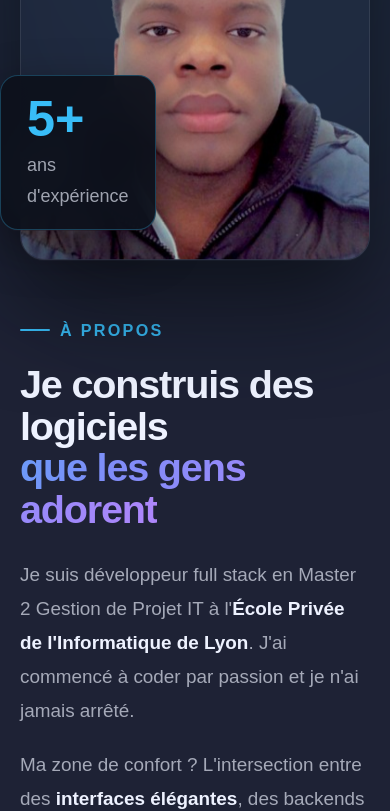
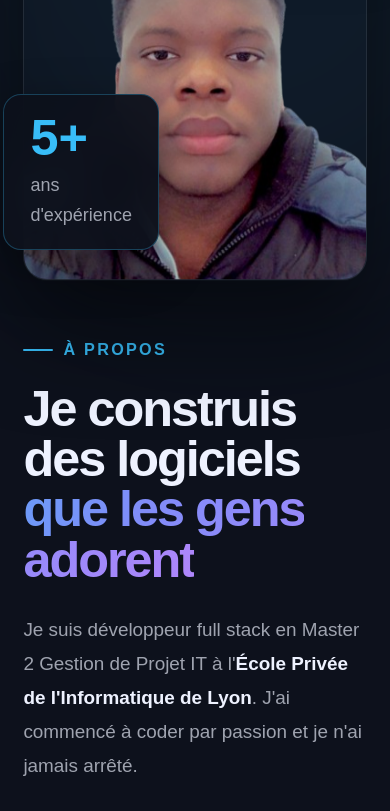
Before and after one commit to Frangin007/portfolio_final_version, a React (Vite) app: page / in a window 390 px wide. Shown: the part 1156-1967 px from the top of the page. Built offline with nearby package versions, Linux system fonts and the light colour scheme.

Commit message:
responsive content

```diff
--- a/src/index.css
+++ b/src/index.css
@@ -3,8 +3,8 @@
 @tailwind utilities;
 
 :root {
-  --bg: #1a1d2e;
-  --bg2: #1e2235;
+  --bg: #0a0d14;
+  --bg2: #0d111c;
   --card: rgba(255,255,255,0.03);
   --card-border: rgba(255,255,255,0.08);
   --card-border-hover: rgba(56,189,248,0.35);
@@ -30,7 +30,6 @@ body {
   -webkit-font-smoothing: antialiased;
   font-size: 1rem;
   line-height: 1.7;
-  overflow-x: hidden;
 }
 
 ::-webkit-scrollbar { width: 5px; }
@@ -40,16 +39,13 @@ body {
 
 .font-display { font-family: var(--font-display); }
 
-/* ── section wrapper ── */
+/* ── section wrapper — full width, generous padding ── */
 .section-wrap {
   width: 100%;
   max-width: 100%;
   padding: 100px 6vw;
   position: relative;
   z-index: 2;
-}
-@media (max-width: 768px) {
-  .section-wrap { padding: 72px 20px; }
 }
 
 /* ── eyebrow label ── */
@@ -76,14 +72,12 @@ body {
 /* ── section title ── */
 .section-title {
   font-family: var(--font-display);
-  font-size: clamp(2.2rem, 4.5vw, 5.5rem);
+  font-size: clamp(2.8rem, 5vw, 5.5rem);
   font-weight: 800;
-  line-height: 1.05;
-  letter-spacing: -0.03em;
+  line-height: 1.0;
+  letter-spacing: -0.04em;
   color: var(--text);
   margin-bottom: 20px;
-  word-break: break-word;
-  overflow-wrap: break-word;
 }
 
 /* ── section subtitle ── */
@@ -156,10 +150,14 @@ body {
   color: var(--text2);
   cursor: pointer;
   transition: all 0.22s ease;
-  white-space: nowrap;
 }
 .fpill:hover { border-color: rgba(56,189,248,0.35); color: var(--text); }
-.fpill.active { background: var(--blue); border-color: var(--blue); color: #040710; box-shadow: 0 4px 20px rgba(56,189,248,0.3); }
+.fpill.active {
+  background: var(--blue);
+  border-color: var(--blue);
+  color: #040710;
+  box-shadow: 0 4px 20px rgba(56,189,248,0.3);
+}
 
 /* ── primary button ── */
 .btn-p {
@@ -234,13 +232,11 @@ a:focus-visible { outline: 2px solid var(--blue); outline-offset: 3px; }
   transition: width 1.3s cubic-bezier(0.16,1,0.3,1);
 }
 
-/* ── navbar responsive ── */
-.nav-desktop { display: flex !important; }
-.nav-burger  { display: none !important; }
-@media (max-width: 768px) {
-  .nav-desktop { display: none !important; }
-  .nav-burger  { display: flex !important; }
+@keyframes floatY {
+  0%,100% { transform: translateY(0); }
+  50% { transform: translateY(-12px); }
 }
-
-@keyframes floatY { 0%,100%{transform:translateY(0)} 50%{transform:translateY(-12px)} }
-@keyframes pulseRing { 0%,100%{opacity:1} 50%{opacity:0.35} }
+@keyframes pulseRing {
+  0%,100% { opacity: 1; }
+  50% { opacity: 0.35; }
+}
```
